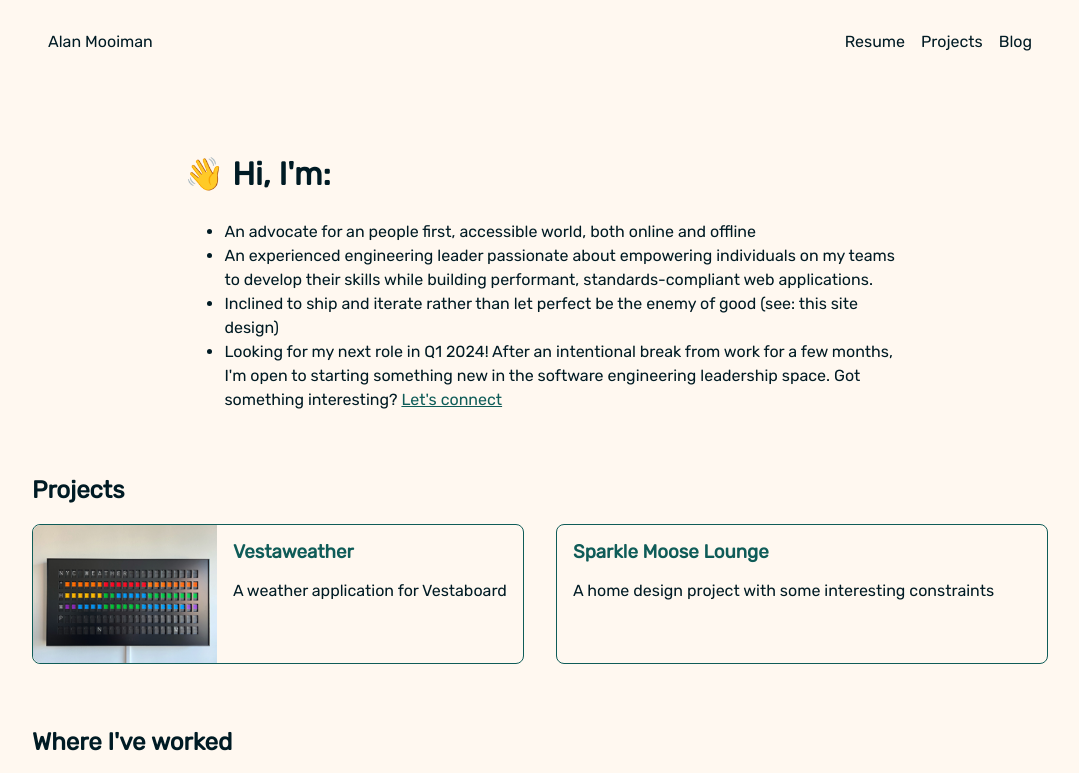
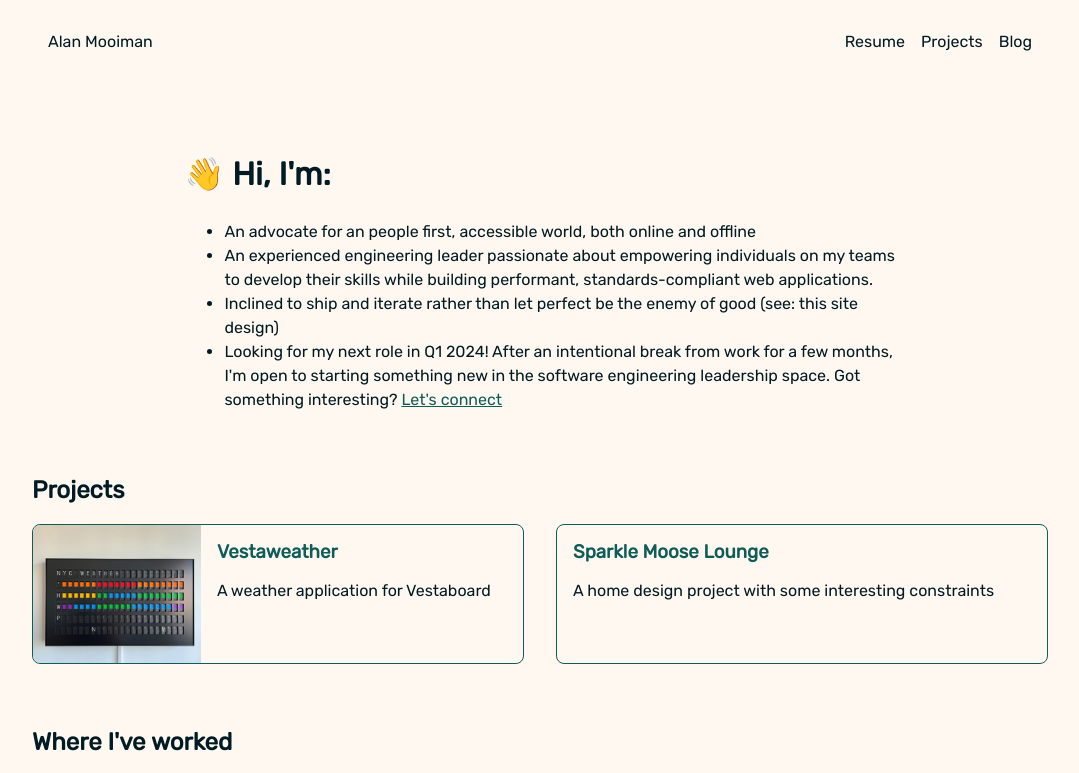
Before and after one commit to alanmoo/alanmoo-svelte, a SvelteKit app: page / in a window 1280 px wide. Shown: the top 773 px of the page, without its empty margins (100-1179 px from the left). Built offline with nearby package versions, Linux system fonts and the light colour scheme.

Commit message:
Image ratio for vestaweather

```diff
--- a/src/routes/+page.svelte
+++ b/src/routes/+page.svelte
@@ -64,6 +64,8 @@
 	<div class="card-wrapper">
 		<a class="card" href="/projects/vestaweather">
 			<img
+				width="184"
+				height="138"
 				src="/vestaweather.jpg"
 				alt="A Vestaboard brand split-flap display with 'NYC weather' in the top row and then rows of colors in the four following rows, representing weather condition measurements. The final row has 'N' 7 characters in and 'M' four characters from the end"
 			/>
```
